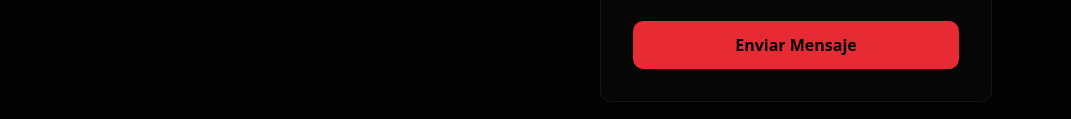
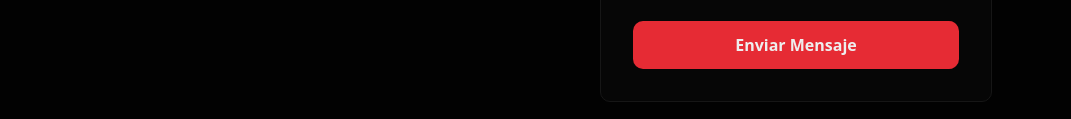
Before and after one commit to wesvm/dynamic-metalworks, an Astro site: page / in a window 1280 px wide. Shown: the part 4071-4190 px from the top of the page, without its empty margins (64-1135 px from the left). Built offline with nearby package versions, Linux system fonts and the light colour scheme; Astro itself is replaced by a stand-in of ours.

Commit message:
fix: remove unnecessary text color class from submit button in Contact component

```diff
--- a/src/components/Contact.astro
+++ b/src/components/Contact.astro
@@ -87,7 +87,7 @@
 
           <button
             type="submit"
-            class="w-full px-6 py-3 bg-accent text-accent-foreground font-semibold rounded-lg hover:bg-accent/90 transition"
+            class="w-full px-6 py-3 bg-accent font-semibold rounded-lg hover:bg-accent/90 transition"
           >
             Enviar Mensaje
           </button>
```
